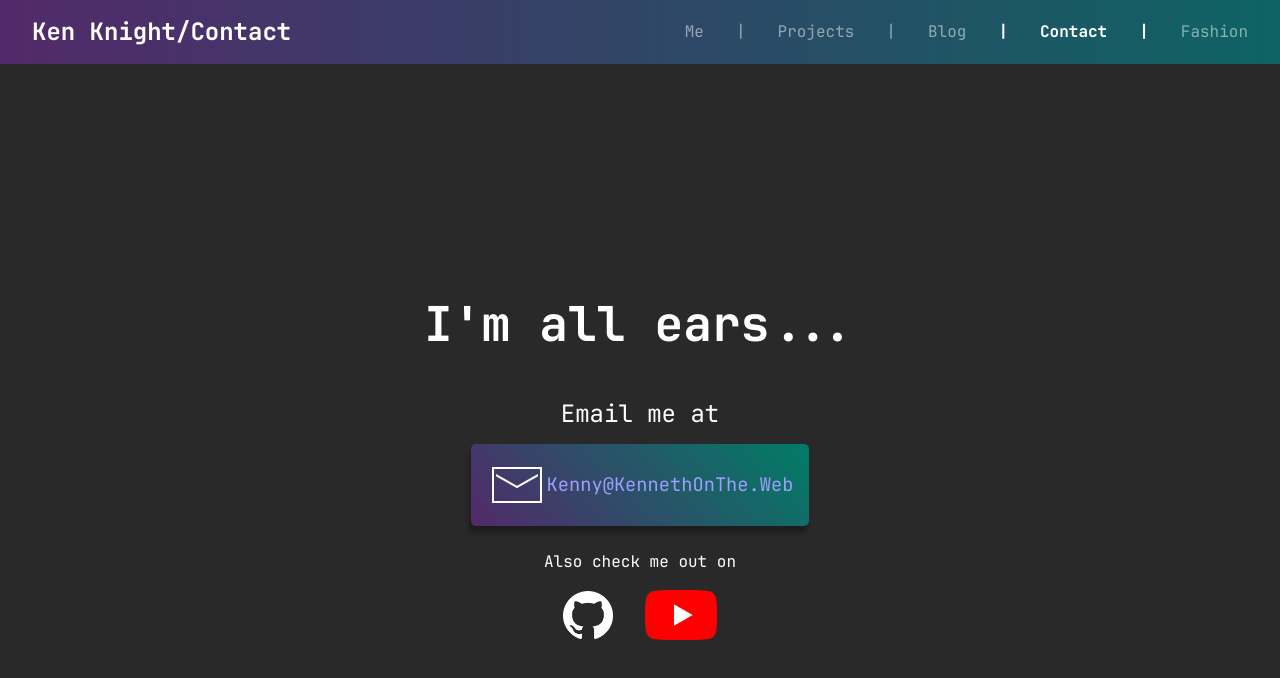
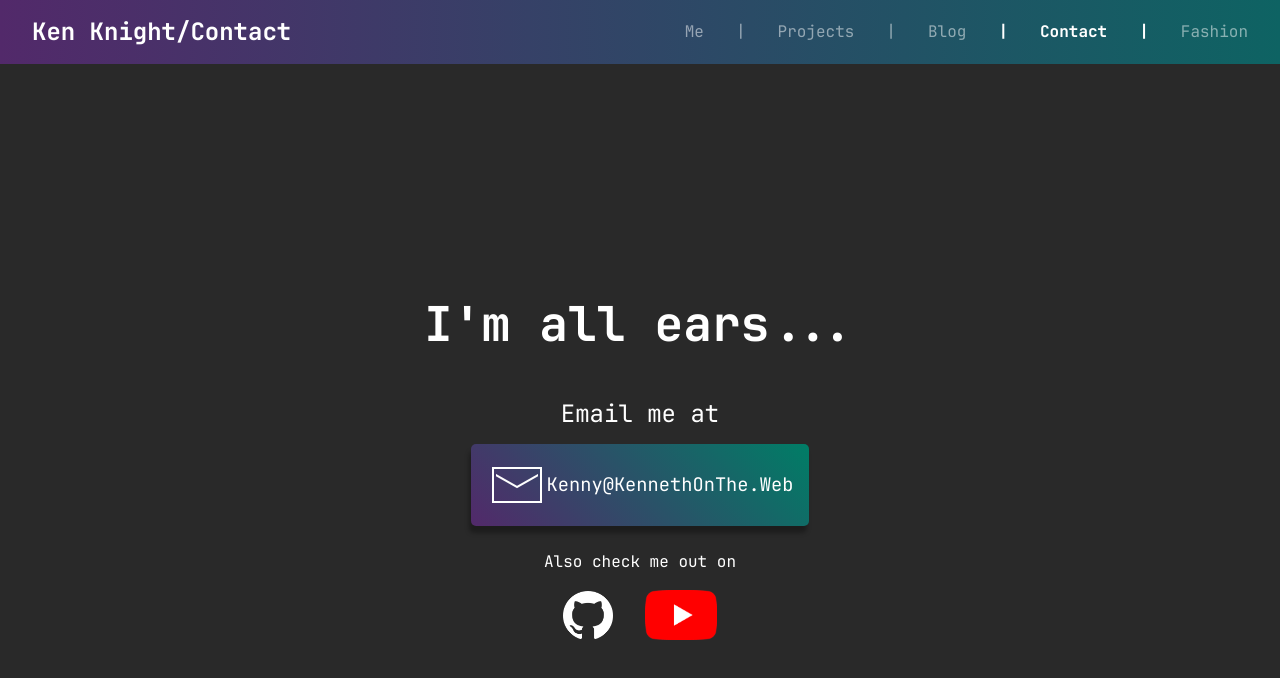
Before and after one commit to KennethOnGitHub/KennethOnGitHub.github.io, a SvelteKit app: page /contact in a window 1280 px wide. Shown: the top 678 px of the page. Built offline with nearby package versions, Linux system fonts and the light colour scheme.

Commit message:
fixed link colouring in posts. Fixed linebreaks not being added when enter is hit

```diff
--- a/package.json
+++ b/package.json
@@ -19,6 +19,7 @@
 	},
 	"type": "module",
 	"dependencies": {
-		"rehype-katex-svelte": "^1.2.0"
+		"rehype-katex-svelte": "^1.2.0",
+		"remark-breaks": "^4.0.0"
 	}
 }
--- a/src/routes/blog/[post]/+page.svelte
+++ b/src/routes/blog/[post]/+page.svelte
@@ -3,6 +3,7 @@
 	export let data;
 
 	import Header from '$lib/Header.svelte';
+	import './styles.css'
 
 	function formatDate(inputDate) {
 		//InputDate should be in form YYYY-MM-DD
--- /dev/null
+++ b/src/routes/blog/[post]/styles.css
@@ -0,0 +1,9 @@
+.content a {
+    color: #36c;
+    text-decoration: none;
+}
+
+.content a:hover {
+    color: #447ff5;
+    text-decoration: underline;
+}
--- a/src/routes/styles.css
+++ b/src/routes/styles.css
@@ -9,6 +9,10 @@ body {
     color-scheme: dark;
     background-color: #292929;
 }
+
+a {
+    color: inherit;
+}
 /*
 body {
     background-color: #292929;
--- a/svelte.config.js
+++ b/svelte.config.js
@@ -2,8 +2,10 @@ import adapter from '@sveltejs/adapter-static';
 import { vitePreprocess } from '@sveltejs/vite-plugin-svelte';
 import { mdsvex } from 'mdsvex'
 
+//Markdown Rendering
 import rehypeKatexSvelte from 'rehype-katex-svelte';
 import remarkMath from 'remark-math';
+import remarkBreaks from 'remark-breaks'; //This adds a linebreak when have an 'enter' in the markdown file
 
 
 /** @type {import('@sveltejs/kit').Config} */
@@ -21,7 +23,7 @@ const config = {
 		vitePreprocess(),
 		mdsvex({
 			extensions: ['.md'],
-			remarkPlugins: [remarkMath],
+			remarkPlugins: [remarkMath, remarkBreaks],
 			rehypePlugins: [
 				[
 					rehypeKatexSvelte,
```
Also changed, not shown: src/routes/blog/Let's-Build-a-Mini-Chess-Bot.md (+2 -1 lines), src/routes/blog/beemovie.md (+3 -0 lines), 1 other file (tests, documents, lock files or other folders).
